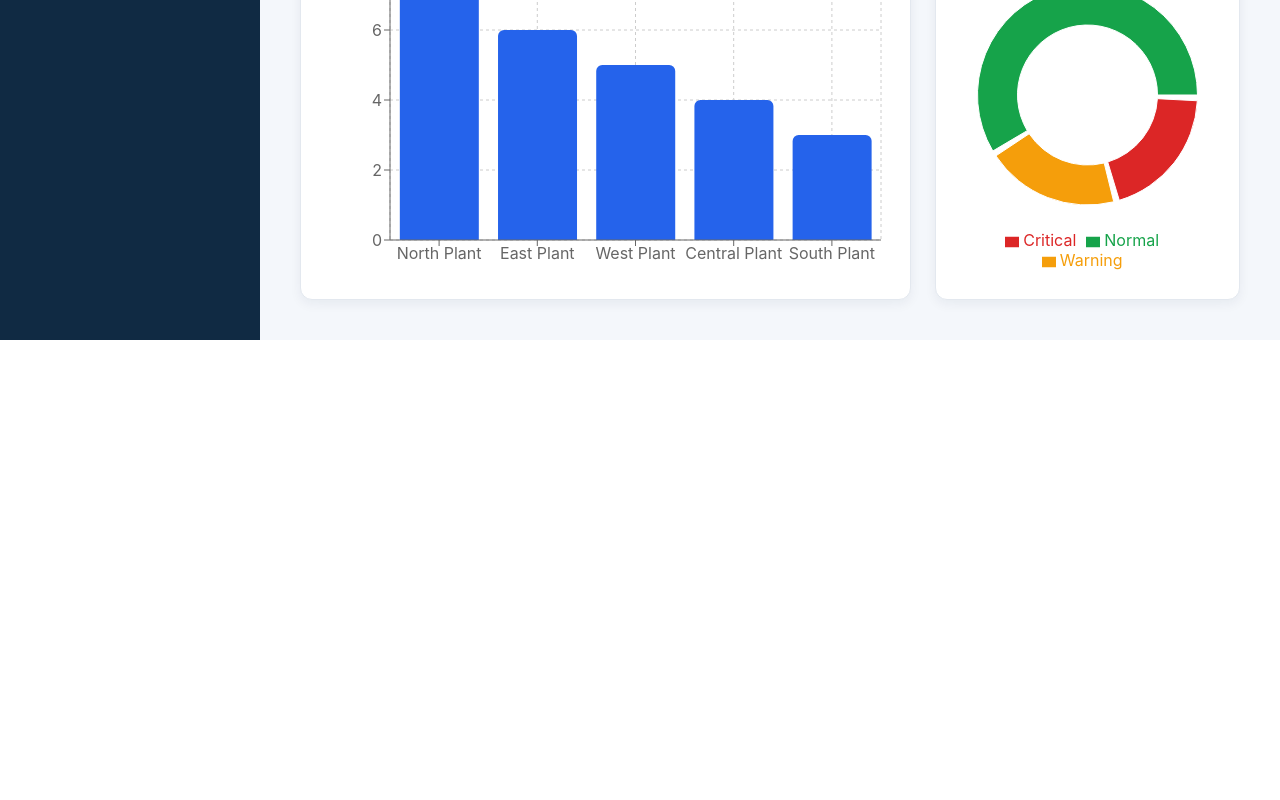
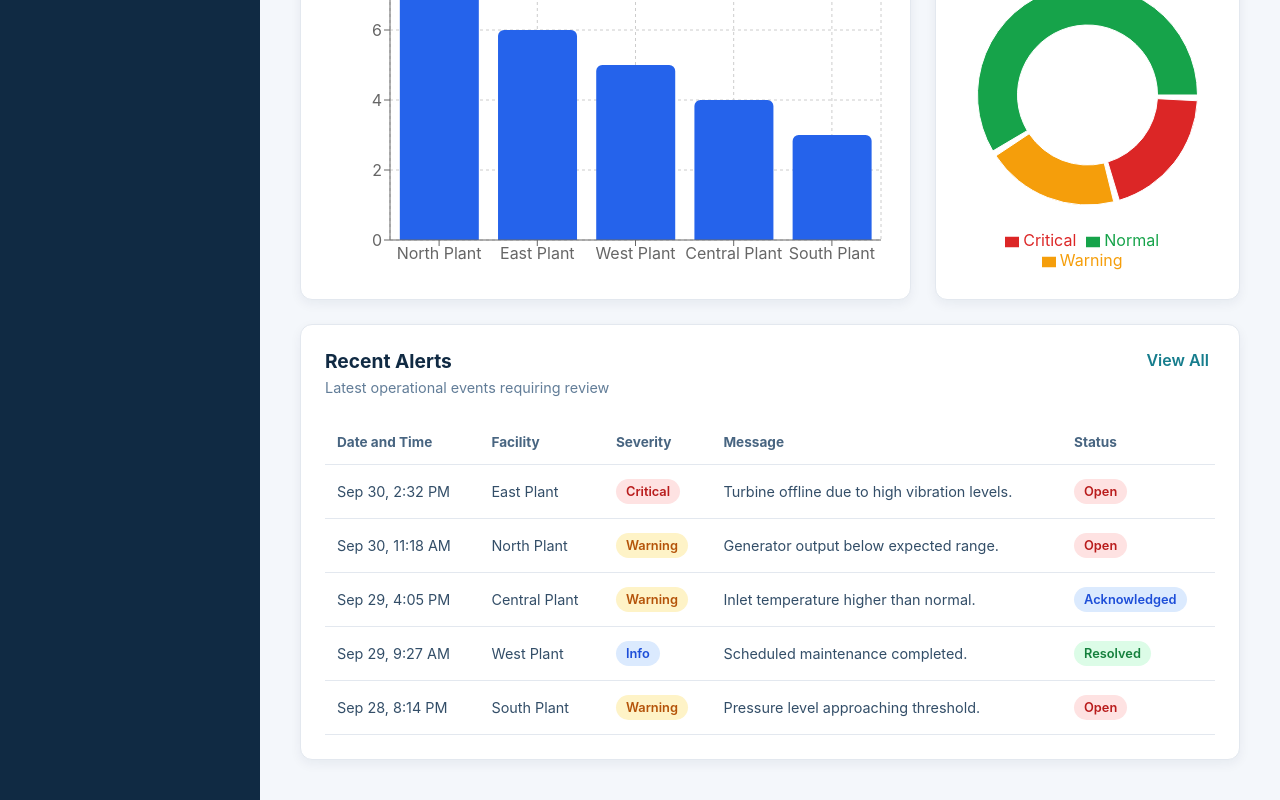
Before and after one commit to humairakarimi/energypulse-dashboard, a React (Vite) app in the folder frontend/: page / in a window 1280 px wide. Shown: the part 1061-1861 px from the top of the page. Before the commit the page ends 1401 px from the top, so only its background shows below. Built offline with nearby package versions, Linux system fonts and the light colour scheme.

Commit message:
Add recent operational alerts table

```diff
--- a/frontend/src/App.css
+++ b/frontend/src/App.css
@@ -172,3 +172,105 @@
     grid-template-columns: 1fr;
   }
 }
+
+.alerts-card {
+  margin-top: 24px;
+  padding: 24px;
+  border: 1px solid #e3e8ef;
+  border-radius: 12px;
+  background-color: white;
+  box-shadow: 0 4px 12px rgba(16, 42, 67, 0.06);
+}
+
+.alerts-heading {
+  display: flex;
+  justify-content: space-between;
+  align-items: flex-start;
+  margin-bottom: 24px;
+}
+
+.alerts-heading h2 {
+  margin: 0 0 6px;
+  color: #102a43;
+  font-size: 1.2rem;
+}
+
+.alerts-heading p {
+  margin: 0;
+  color: #627d98;
+  font-size: 0.9rem;
+}
+
+.view-all-button {
+  border: none;
+  background: none;
+  color: #167d8d;
+  font: inherit;
+  font-weight: 600;
+  cursor: pointer;
+}
+
+.table-wrapper {
+  overflow-x: auto;
+}
+
+.alerts-table {
+  width: 100%;
+  border-collapse: collapse;
+  text-align: left;
+}
+
+.alerts-table th,
+.alerts-table td {
+  padding: 14px 12px;
+  border-bottom: 1px solid #e3e8ef;
+}
+
+.alerts-table th {
+  color: #486581;
+  font-size: 0.85rem;
+}
+
+.alerts-table td {
+  color: #334e68;
+  font-size: 0.9rem;
+}
+
+.severity-badge,
+.status-badge {
+  display: inline-block;
+  padding: 5px 10px;
+  border-radius: 999px;
+  font-size: 0.8rem;
+  font-weight: 600;
+}
+
+.severity-badge.critical {
+  background-color: #fee2e2;
+  color: #b91c1c;
+}
+
+.severity-badge.warning {
+  background-color: #fef3c7;
+  color: #b45309;
+}
+
+.severity-badge.info {
+  background-color: #dbeafe;
+  color: #1d4ed8;
+}
+
+.status-badge.open {
+  background-color: #fee2e2;
+  color: #b91c1c;
+}
+
+.status-badge.acknowledged {
+  background-color: #dbeafe;
+  color: #1d4ed8;
+}
+
+.status-badge.resolved {
+  background-color: #dcfce7;
+  color: #15803d;
+}
--- /dev/null
+++ b/frontend/src/components/dashboard/RecentAlerts.tsx
@@ -0,0 +1,114 @@
+type AlertStatus = "Open" | "Acknowledged" | "Resolved";
+type AlertSeverity = "Critical" | "Warning" | "Info";
+
+type Alert = {
+  id: number;
+  date: string;
+  facility: string;
+  severity: AlertSeverity;
+  message: string;
+  status: AlertStatus;
+};
+
+const recentAlerts: Alert[] = [
+  {
+    id: 1,
+    date: "Sep 30, 2:32 PM",
+    facility: "East Plant",
+    severity: "Critical",
+    message: "Turbine offline due to high vibration levels.",
+    status: "Open",
+  },
+  {
+    id: 2,
+    date: "Sep 30, 11:18 AM",
+    facility: "North Plant",
+    severity: "Warning",
+    message: "Generator output below expected range.",
+    status: "Open",
+  },
+  {
+    id: 3,
+    date: "Sep 29, 4:05 PM",
+    facility: "Central Plant",
+    severity: "Warning",
+    message: "Inlet temperature higher than normal.",
+    status: "Acknowledged",
+  },
+  {
+    id: 4,
+    date: "Sep 29, 9:27 AM",
+    facility: "West Plant",
+    severity: "Info",
+    message: "Scheduled maintenance completed.",
+    status: "Resolved",
+  },
+  {
+    id: 5,
+    date: "Sep 28, 8:14 PM",
+    facility: "South Plant",
+    severity: "Warning",
+    message: "Pressure level approaching threshold.",
+    status: "Open",
+  },
+];
+
+function RecentAlerts() {
+  return (
+    <section className="alerts-card">
+      <div className="alerts-heading">
+        <div>
+          <h2>Recent Alerts</h2>
+          <p>Latest operational events requiring review</p>
+        </div>
+
+        <button type="button" className="view-all-button">
+          View All
+        </button>
+      </div>
+
+      <div className="table-wrapper">
+        <table className="alerts-table">
+          <thead>
+            <tr>
+              <th>Date and Time</th>
+              <th>Facility</th>
+              <th>Severity</th>
+              <th>Message</th>
+              <th>Status</th>
+            </tr>
+          </thead>
+
+          <tbody>
+            {recentAlerts.map((alert) => (
+              <tr key={alert.id}>
+                <td>{alert.date}</td>
+                <td>{alert.facility}</td>
+
+                <td>
+                  <span
+                    className={`severity-badge ${alert.severity.toLowerCase()}`}
+                  >
+                    {alert.severity}
+                  </span>
+                </td>
+
+                <td>{alert.message}</td>
+
+                <td>
+                  <span
+                    className={`status-badge ${alert.status.toLowerCase()}`}
+                  >
+                    {alert.status}
+                  </span>
+                </td>
+              </tr>
+            ))}
+          </tbody>
+        </table>
+      </div>
+    </section>
+  );
+}
+
+export default RecentAlerts;
--- a/frontend/src/pages/Dashboard.tsx
+++ b/frontend/src/pages/Dashboard.tsx
@@ -2,6 +2,7 @@ import MetricCard from "../components/dashboard/MetricCard.tsx";
 import ProductionChart from "../components/dashboard/ProductionChart";
 import DowntimeChart from "../components/dashboard/DowntimeChart";
 import OperationalStatusChart from "../components/dashboard/OperationalStatusChart";
+import RecentAlerts from "../components/dashboard/RecentAlerts";
 
 function Dashboard() {
   return (
@@ -67,7 +68,9 @@ function Dashboard() {
   <DowntimeChart />
   <OperationalStatusChart />
 </section>
+        <RecentAlerts />
     </main>
+
   );
 }
 
```
